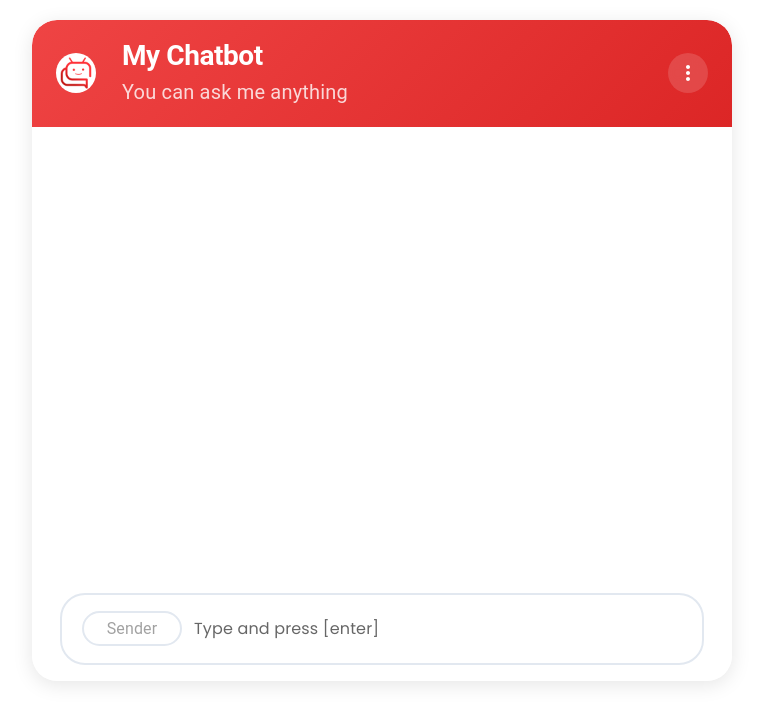
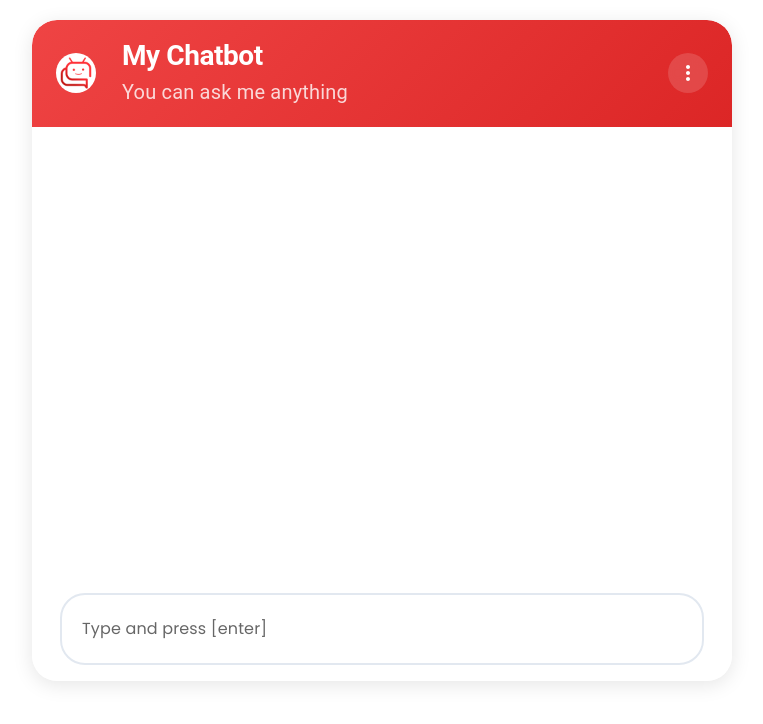
Before and after one commit to Younes-Lougnidi/chatbot-frontend, a React (Vite) app: page / in a window 1280 px wide. Shown: the top 724 px of the page, without its empty margins (258-1021 px from the left). Built offline with nearby package versions, Linux system fonts and the light colour scheme; some icons are missing.

Commit message:
backend-linked

```diff
--- a/package.json
+++ b/package.json
@@ -14,6 +14,7 @@
     "@emotion/styled": "^11.14.1",
     "@mui/icons-material": "^7.2.0",
     "@mui/material": "^7.2.0",
+    "axios": "^1.11.0",
     "bootstrap-icons": "^1.13.1",
     "react": "^19.1.0",
     "react-dom": "^19.1.0",
--- a/src/App.jsx
+++ b/src/App.jsx
@@ -9,10 +9,12 @@ import { CustomThemeProvider } from './components/ThemeContext';
 function App() {
 const theme = useTheme();
   const [ChatMessages, setChatMessages] = useState([]);
-  const handleAddmessages = (chatSender, chatMessage) => {
-    setChatMessages([...ChatMessages, { sender: chatSender, message: chatMessage }]);
+  const handleAddmessagesUser = (Message) => {
+    setChatMessages(prev => [...prev, { sender: "user", message: Message }]);
   };
-
+  const handleAddmessageBot = (Message) => {
+    setChatMessages(prev => [...prev, { sender: "bot", message: Message }]);
+  };
   return (
     <CustomThemeProvider>
       <CssBaseline/>
@@ -38,7 +40,7 @@ const theme = useTheme();
       >
         <ChatHeader />
         <ChatWindow messages={ChatMessages} />
-        <ChatInput onAdd={handleAddmessages} />
+        <ChatInput onAdduser={handleAddmessagesUser} onAddbot ={handleAddmessageBot} />
       </Box>
     </CustomThemeProvider>
   );
--- a/src/components/ChatInput.jsx
+++ b/src/components/ChatInput.jsx
@@ -1,21 +1,21 @@
 import { useState } from "react";
 import { Box, TextField, IconButton, Paper,useTheme } from "@mui/material";
 import SendIcon from "@mui/icons-material/Send";
+import axios from "axios";
+import { CircularProgress } from "@mui/material";
 
-function ChatInput({ onAdd }) {
+
+
+function ChatInput({onAdduser,onAddbot} ) {
   const theme = useTheme();
-  const [sender, setSender] = useState("");
+  const [loading, setLoading] = useState(false);
   const [inputValue, setInputValue] = useState("");
-  const isSendEnabled =
-    (sender === "user" || sender === "bot") && inputValue.trim().length > 0;
+  const isSendEnabled = inputValue.trim().length > 0;
 
-  const handleInputChange2 = (event) => {
+  const handleInputChange = (event) => {
     setInputValue(event.target.value);
   };
 
-  const handleInputChange1 = (event) => {
-    setSender(event.target.value);
-  };
 
   const handleKeyPress = (event) => {
     if (event.key === "Enter" && isSendEnabled) {
@@ -24,12 +24,23 @@ function ChatInput({ onAdd }) {
     }
   };
 
-  const handleSendClick = () => {
-    onAdd(sender, inputValue);
+  async function handleSendClick() {
+    if (!isSendEnabled || loading) return ;
+    const userText = inputValue;
     setInputValue("");
-    setSender("");
-  };
-
+    onAdduser(inputValue);
+    setLoading(true);
+    try{
+      const res = await axios.post("http://localhost:5000/chat",{
+        text: userText
+      });
+      onAddbot(res.data.reply)
+  }catch(err){
+    onAdd(userText,"⚠️ Error: could not connect to the server")
+  }finally{
+    setLoading(false);
+  }
+  }
   return (
     <Box
       sx={{
@@ -63,31 +74,6 @@ function ChatInput({ onAdd }) {
           },
         }}
       >
-        <TextField
-          variant="standard"
-          placeholder="Sender"
-          value={sender}
-          onChange={handleInputChange1}
-          onKeyDown={handleKeyPress}
-          InputProps={{
-            disableUnderline: true,
-            sx: {
-              border: `2px solid ${theme.palette.mode === 'dark' ? '#334155' : '#e2e8f0'}`,
-              borderRadius: "25px",
-              minHeight: { xs: "32px", sm: "35px" },
-              width: { xs: "80px", sm: "100px" },
-              textAlign: "center",
-              padding: "3px 8px",
-              color: theme.palette.text.primary,
-              fontSize: { xs: "13px", sm: "16px" },
-              "& input": {
-                textAlign: "center",
-                padding: 0,
-              },
-            },
-          }}
-        />
-
 
         <Box sx={{
           flex: 1,
@@ -99,8 +85,9 @@ function ChatInput({ onAdd }) {
             multiline
             fullWidth
             value={inputValue}
-            onChange={handleInputChange2}
+            onChange={handleInputChange}
             onKeyDown={handleKeyPress}
+            disabled = {loading}
             sx={{
               width: '100%',
               '& .MuiInputBase-root': {
@@ -140,12 +127,12 @@ function ChatInput({ onAdd }) {
               height: { xs: "30px", sm: "36px" },
               background: theme.palette.primary.main,
               color: "white",
-              opacity: isSendEnabled ? 1 : 0.5,
-              cursor: isSendEnabled ? "pointer" : "not-allowed",
+              opacity: (isSendEnabled|| loading) ? 1 : 0.5,
+              cursor: (isSendEnabled|| loading) ? "pointer" : "not-allowed",
               transition: "all 0.2s ease",
               "&:hover": {
                 background: theme.palette.primary.dark,
-                transform: isSendEnabled ? "scale(1.05)" : "none",
+                transform: (isSendEnabled|| loading) ? "scale(1.05)" : "none",
               },
               "& svg": {
                 width: { xs: "16px", sm: "20px" },
@@ -153,9 +140,10 @@ function ChatInput({ onAdd }) {
               },
             }}
             onClick={handleSendClick}
-            disabled={!isSendEnabled}
+            disabled={!isSendEnabled || loading}
           >
-            <SendIcon />
+
+            {loading ? <CircularProgress size={20} color="inherit" /> : <SendIcon />}
           </IconButton>
         </Box>
       </Paper>
@@ -163,4 +151,4 @@ function ChatInput({ onAdd }) {
   );
 }
 
-export default ChatInput;
+export default ChatInput
--- a/src/components/ChatMessage.jsx
+++ b/src/components/ChatMessage.jsx
@@ -27,6 +27,7 @@ function ChatMessage({ sender, text }) {
         lineHeight: 1.4,
         animation: `${slideIn} 0.3s ease`,
         alignSelf: isUser ? "flex-end" : "flex-start",
+        whiteSpace: "pre-wrap",
         background: isUser
           ? theme.palette.primary.main
           : theme.palette.mode === "dark"
--- a/src/components/ChatWindow.jsx
+++ b/src/components/ChatWindow.jsx
@@ -1,9 +1,18 @@
-import React from 'react';
-import { Box ,useTheme} from '@mui/material';
-import ChatMessage from './ChatMessage';
+import React, { useEffect, useRef } from "react";
+import { Box, useTheme } from "@mui/material";
+import ChatMessage from "./ChatMessage";
 
 function ChatWindow({ messages }) {
   const theme = useTheme();
+  const scrollRef = useRef(null);
+
+
+  useEffect(() => {
+    if (scrollRef.current) {
+      scrollRef.current.scrollTop = scrollRef.current.scrollHeight;
+    }
+  }, [messages]);
+
   return (
     <Box
       className="chat-container"
@@ -12,35 +21,27 @@ function ChatWindow({ messages }) {
         width: "100%",
         margin: "0 auto",
         backgroundColor: theme.palette.background.paper,
-        minHeight: 300,
-        position: "relative",
-        flex: 1,
+        height: { xs: 300, sm: 450 },
         overflowY: "auto",
+        padding: { xs: "8px", sm: "24px" },
         border: 0,
-        transition: theme.transitions.create('background-color'),
+        transition: theme.transitions.create("background-color"),
+        scrollbarWidth: "none",
+        "&::-webkit-scrollbar": {
+        display: "none",
+        },
       }}
+      ref={scrollRef}
     >
       <Box
-        className="chat-content"
         sx={{
-          padding: { xs: "8px", sm: "24px" },
-          color: theme.palette.text.secondary,
-          textAlign: "center",
-          fontSize: { xs: "13px", sm: "16px" },
           display: "flex",
-          alignItems: "center",
-          justifyContent: "flex-end",
-          height: { xs: 300, sm: 450 },
           flexDirection: "column",
           gap: { xs: "12px", sm: "16px" },
         }}
       >
         {messages.map((item, index) => (
-          <ChatMessage
-            key={index}
-            sender={item.sender}
-            text={item.message}
-          />
+          <ChatMessage key={index} sender={item.sender} text={item.message} />
         ))}
       </Box>
     </Box>
```
Also changed, not shown: 1 other file (tests, documents, lock files or other folders).
